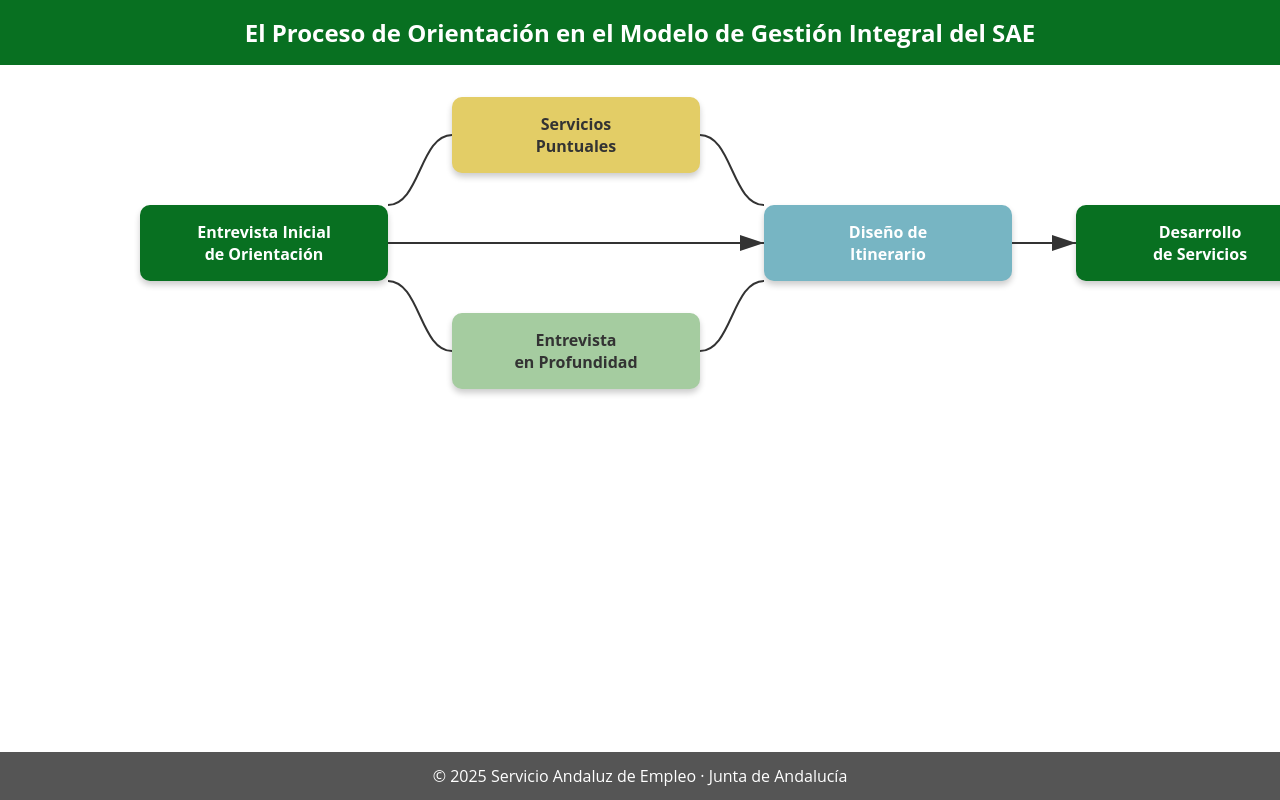
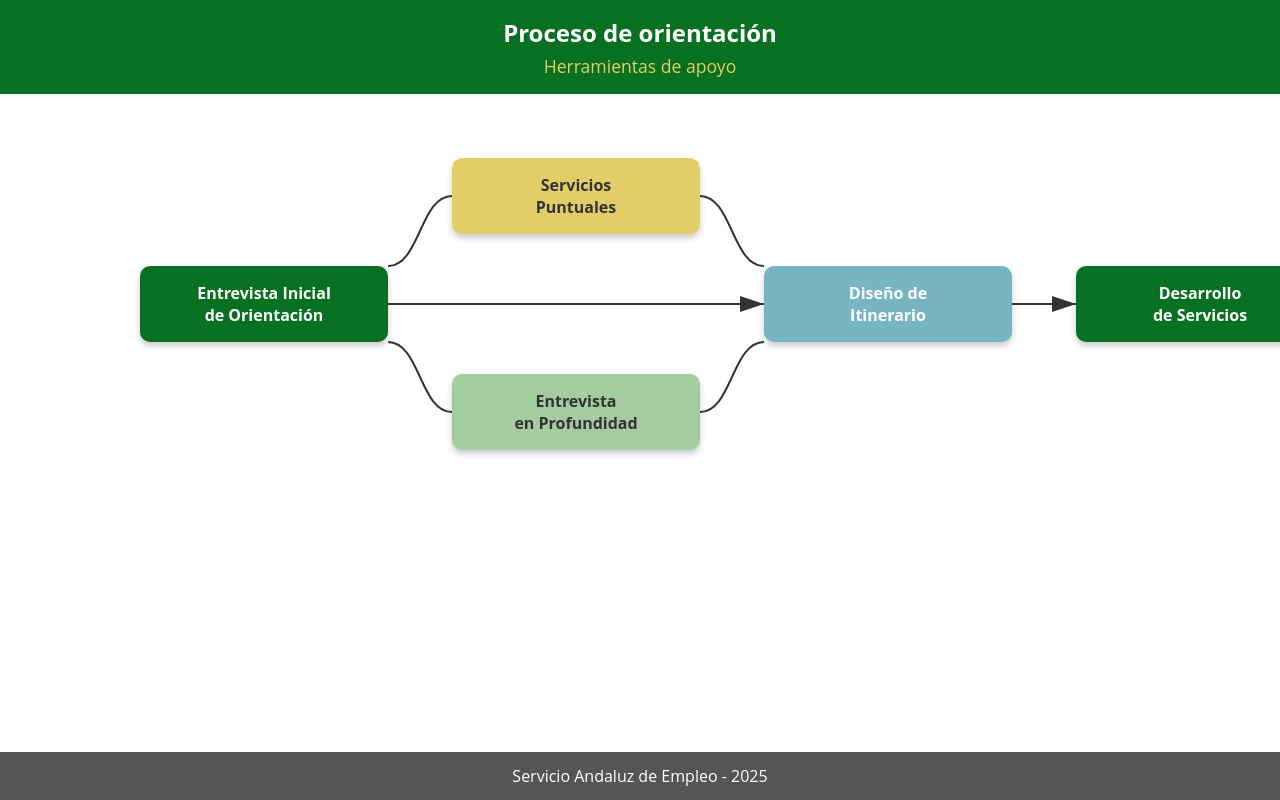
Before and after one commit to asistenciaorienta/Herramientas-de-apoyo-Oficinas-SAE, a plain HTML site: page index.html in a window 1280 px wide. Shown: the top 800 px of the page. Drawn offline with Linux system fonts and the light colour scheme.

Commit message:
Update index.html

```diff
--- a/index.html
+++ b/index.html
@@ -2,7 +2,7 @@
 <html lang="es">
 <head>
   <meta charset="UTF-8">
-  <title>El Proceso de Orientación en el Modelo de Gestión Integral del SAE</title>
+  <title>Proceso de Orientación - Flechas Dinámicas Corregidas</title>
   <style>
     body {
       font-family: 'Open Sans', sans-serif;
@@ -21,6 +21,13 @@
       padding: 1rem 0;
       font-size: 1.5rem;
       font-weight: bold;
+    }
+
+    header h2 {
+      font-size: 1.1rem;
+      font-weight: normal;
+      margin: 0.3rem 0 0;
+      color: #e3cd66; /* color destacado para subtítulo */
     }
 
     footer {
@@ -46,7 +53,7 @@
       align-items: center;
       position: relative;
       max-width: 1000px;
-      margin: 0 auto;
+      margin: 2rem auto 0;
     }
 
     .box {
@@ -83,7 +90,10 @@
   </style>
 </head>
 <body>
-  <header>El Proceso de Orientación en el Modelo de Gestión Integral del SAE</header>
+  <header>
+    Proceso de orientación
+    <h2>Herramientas de apoyo</h2>
+  </header>
 
   <main>
     <div class="diagram" id="diagram">
@@ -103,7 +113,7 @@
     </div>
   </main>
 
-  <footer>© 2025 Servicio Andaluz de Empleo · Junta de Andalucía</footer>
+  <footer>Servicio Andaluz de Empleo - 2025</footer>
 
   <script>
     function getBlockPosition(block) {
```
